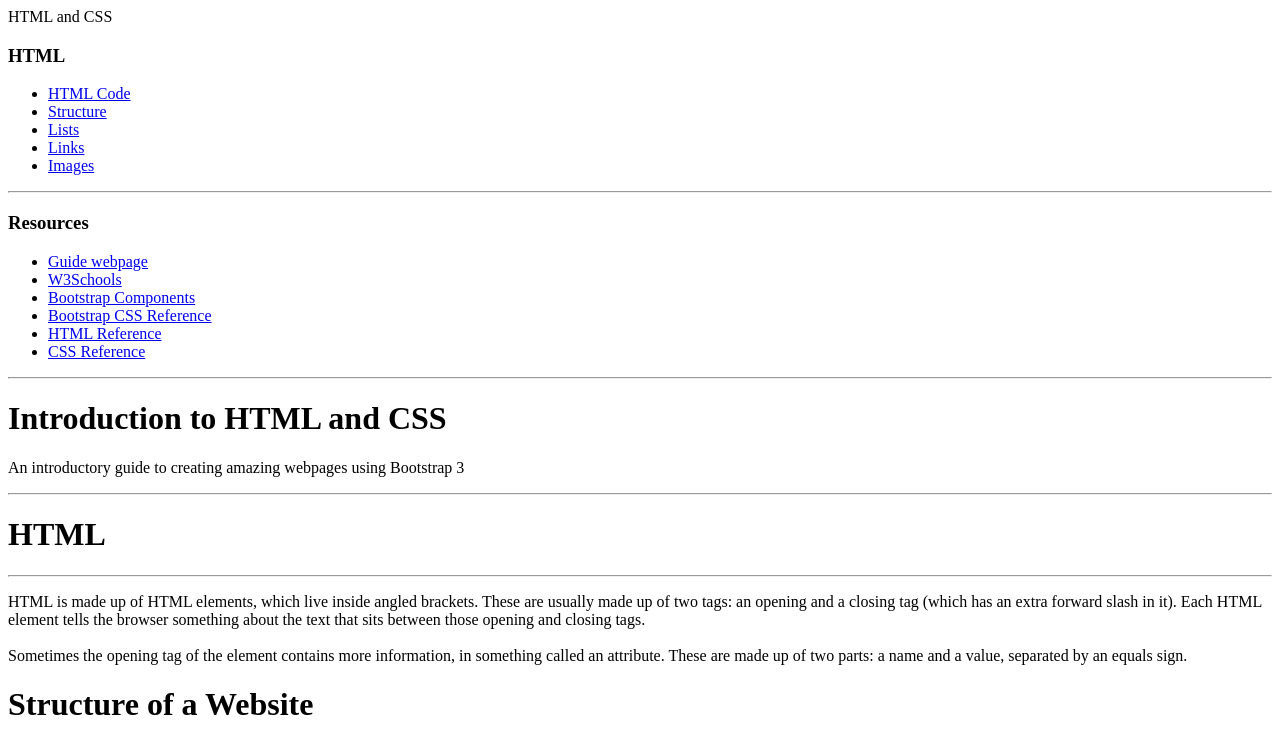
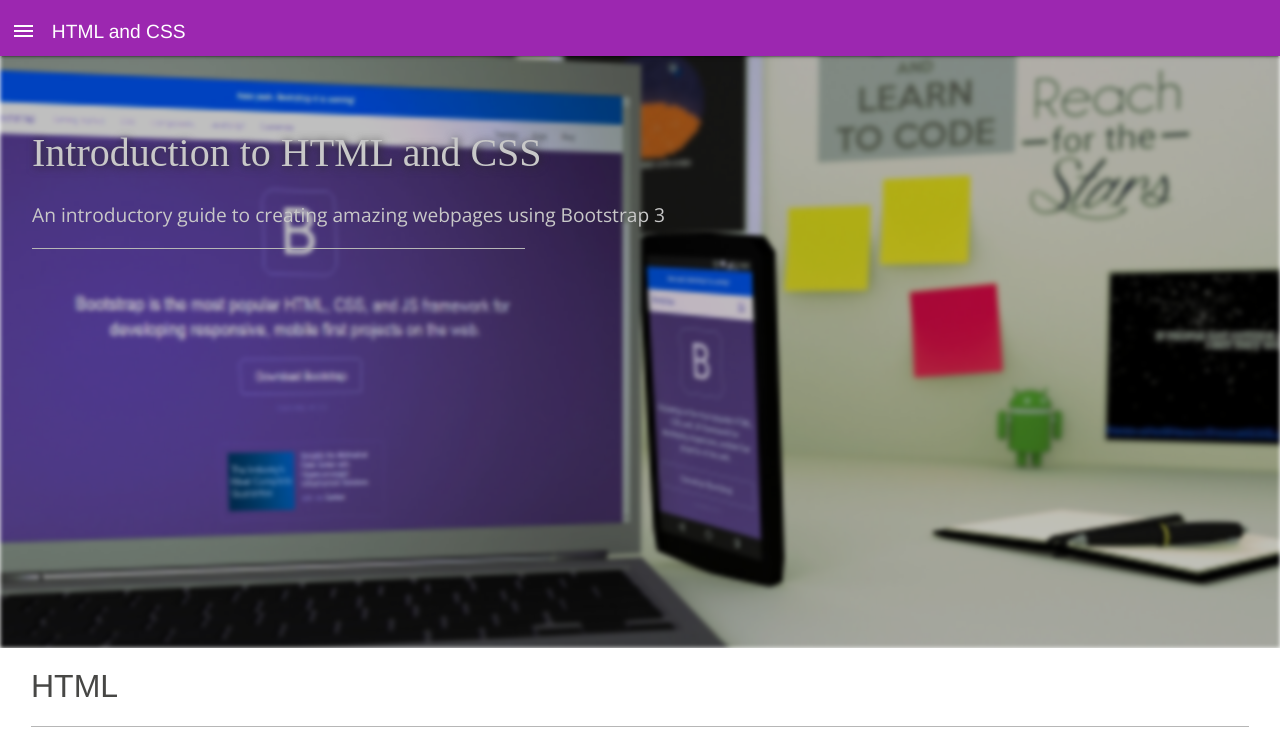
Before and after one commit to bkazi/outreach-bootstrap, a plain HTML site: page index.html in a window 1280 px wide. Shown: the top 732 px of the page. Drawn offline with nearby package versions, Linux system fonts and the light colour scheme; the site is published under a folder, as on GitHub Pages, so addresses that start at the root find nothing; a web font is replaced by a local one.

Commit message:
Fix directory structure for gh-pages to work

```diff
--- a/index.html
+++ b/index.html
@@ -9,9 +9,9 @@
     <meta name="apple-mobile-web-app-status-bar-style" content="black-translucent">
     <title>HTML and CSS</title>
     <link href="https://fonts.googleapis.com/css?family=Patua+One|Open+Sans|Source+Code+Pro:400,600" rel="stylesheet" type="text/css">
-    <link rel="stylesheet" href="/css/normalize.css">
-    <link rel="stylesheet" href="/css/github-syntax.css">
-    <link rel="stylesheet" href="/css/main.css">
+    <link rel="stylesheet" href="./css/normalize.css">
+    <link rel="stylesheet" href="./css/github-syntax.css">
+    <link rel="stylesheet" href="./css/main.css">
     <!-- HTML5 Shim and Respond.js IE8 support of HTML5 elements and media queries -->
     <!-- WARNING: Respond.js doesn't work if you view the page via file:// -->
     <!--[if lt IE 9]>
@@ -46,7 +46,7 @@
     <script src="https://ajax.googleapis.com/ajax/libs/jquery/1.11.3/jquery.min.js"></script>
     <script src="//cdnjs.cloudflare.com/ajax/libs/highlight.js/9.0.0/highlight.min.js"></script>
     <script>hljs.initHighlightingOnLoad();</script>
-    <script src="/js/main.js"></script>
+    <script src="./js/main.js"></script>
     <header class="navbar">
       <div class="hamburger" id="navbar-toggle">
         <span class="icon-bar" id="top"></span>
--- a/src/sass/main.scss
+++ b/src/sass/main.scss
@@ -220,7 +220,7 @@ main {
   margin-bottom: 0px;
 
   .back {
-    background-image: url("/img/rendered-512.jpg");
+    background-image: url("../img/rendered-512.jpg");
     background-size: cover;
     background-position: center;
     background-attachment: fixed;
```
Also changed, not shown: src/index.html (+4 -4 lines), css/main.css.
